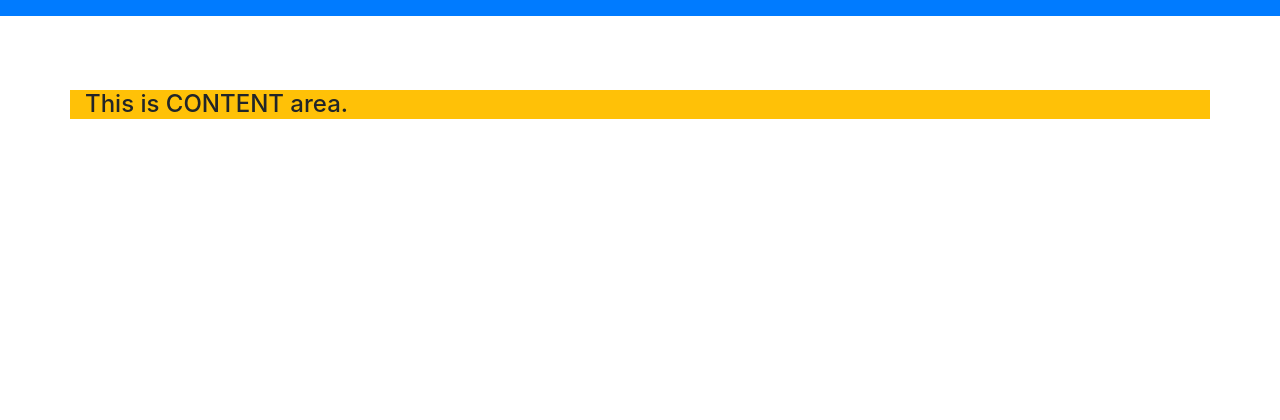
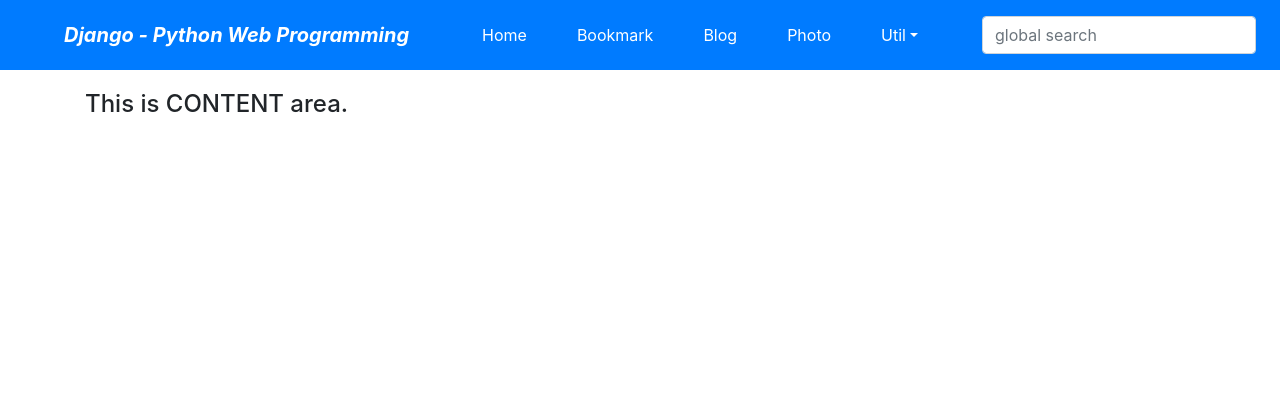
Before and after one commit to Hyeon-Goo/python-web-programming-practice-part, a Django app: template DjangoPractical/chapter4/templates/home.html in a window 1280 px wide. Shown: the top 420 px of the page. Run offline with Django 3.2, Linux system fonts and the light colour scheme; the template is opened without the code that fills it, so the values that code supplies are empty; some libraries are stand-ins or nearby versions.

Commit message:
chapter4 init

```diff
--- a/DjangoPractical/chapter4/templates/base.html
+++ b/DjangoPractical/chapter4/templates/base.html
@@ -9,8 +9,42 @@
     {% block extra-style %}{% endblock %}
 </head>
 <body style="padding-top: 90px">
-<nav class="navbar navbar-expand-lg navbar-dark bg-primary fixed-top"></nav>
-<div class="container bg-warning">
+<nav class="navbar navbar-expand-lg navbar-dark bg-primary fixed-top">
+    <span class="navbar-brand mx-5 mb-0 font-weight-bold font-italic">Django - Python Web Programming</span>
+    <button class="navbar-toggler" type="button" data-toggle="collapse" data-target="#navabarSupportedContent">
+        <span class="navbar-toggler-icon"></span>
+    </button>
+    <div class="collapse navbar-collapse" id="navabarSupportedContent">
+        <ul class="navbar-nav mr-auto">
+            <li class="nav-item mx-1 btn btn-primary">
+                <a class="nav-link text-white" href="{% url 'home' %}">Home</a>
+            </li>
+            <li class="nav-item mx-1 btn btn-primary">
+                <a class="nav-link text-white" href="{% url 'bookmark:index' %}">Bookmark</a>
+            </li>
+            <li class="nav-item mx-1 btn btn-primary">
+                <a class="nav-link text-white" href="{% url 'blog:index' %}">Blog</a>
+            </li>
+            <li class="nav-item mx-1 btn btn-primary">
+                <a class="nav-link text-white" href="">Photo</a>
+            </li>
+            <li class="nav-item dropdown mx-1 btn btn-primary">
+                <a class="nav-link dropdown-toggle text-white" href="#" data-toggle="dropdown">Util</a>
+                <div class="dropdown-menu">
+                    <a class="dropdown-item" href="{% url 'adminL:index' %}">Admin</a>
+                    <div class="dropdown-divider"></div>
+                    <a class="dropdown-item" href="{% url 'blog:post_archive' %}">Archive</a>
+                    <a class="dropdown-item" href="">Search</a>
+                </div>
+            </li>
+        </ul>
+
+        <form class="form-inline my-2" action="" method="post">{% csrf_token %}
+            <input class="form-control mr-sm-2" type="search" placeholder="global search" name="search_word"></form>
+    </div>
+</nav>
+
+<div class="container">
     {% block content %}
 
     {% endblock %}
@@ -21,6 +55,7 @@
 <script src="https://code.jquery.com/jquery-3.3.1.slim.min.js"></script>
 <script src="https://cdnjs.clouudflare.com/ajax/libs/popper.js/1.14.7/umd/popper.min.js"></script>
 <script src="https://stackpath.bootstrapcdn.com/bootstrap/4.3.1/js/bootstrap.min.js"></script>
+<script src="https://kit.fontawesome.com/c998a172fe.js"></script>
 
 {% block extra-script %}
 
```
